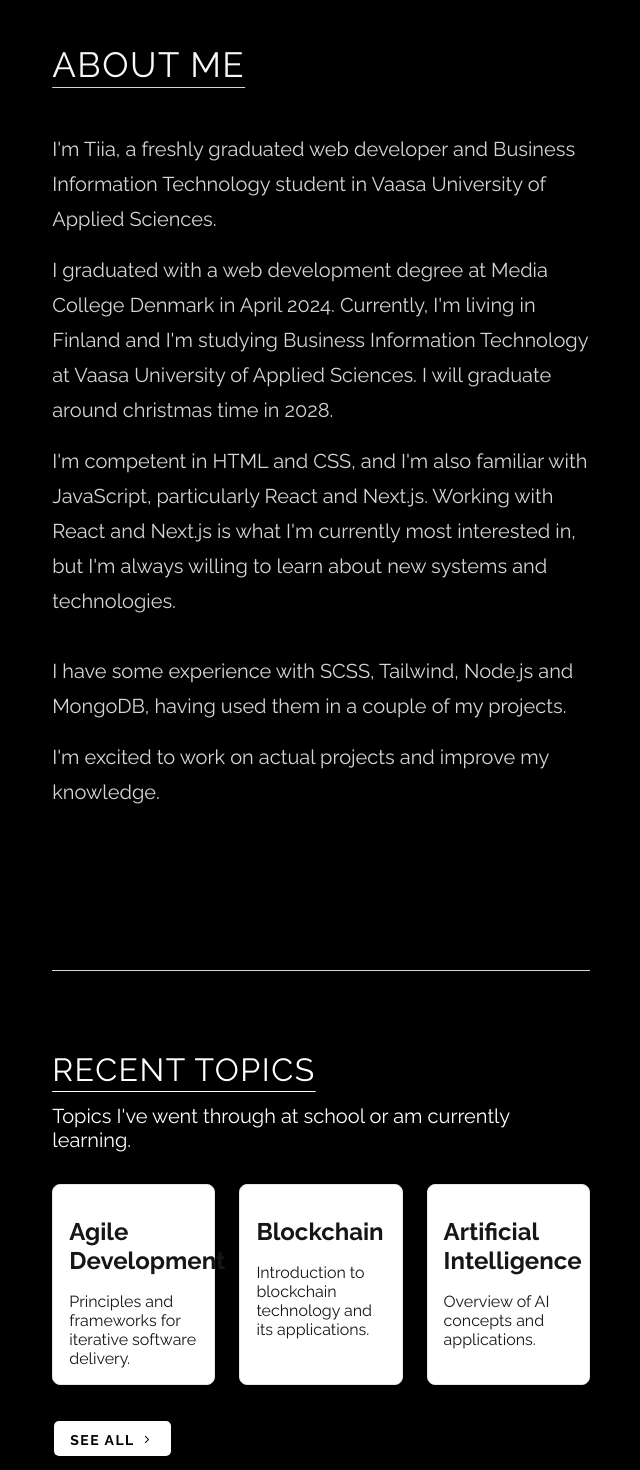
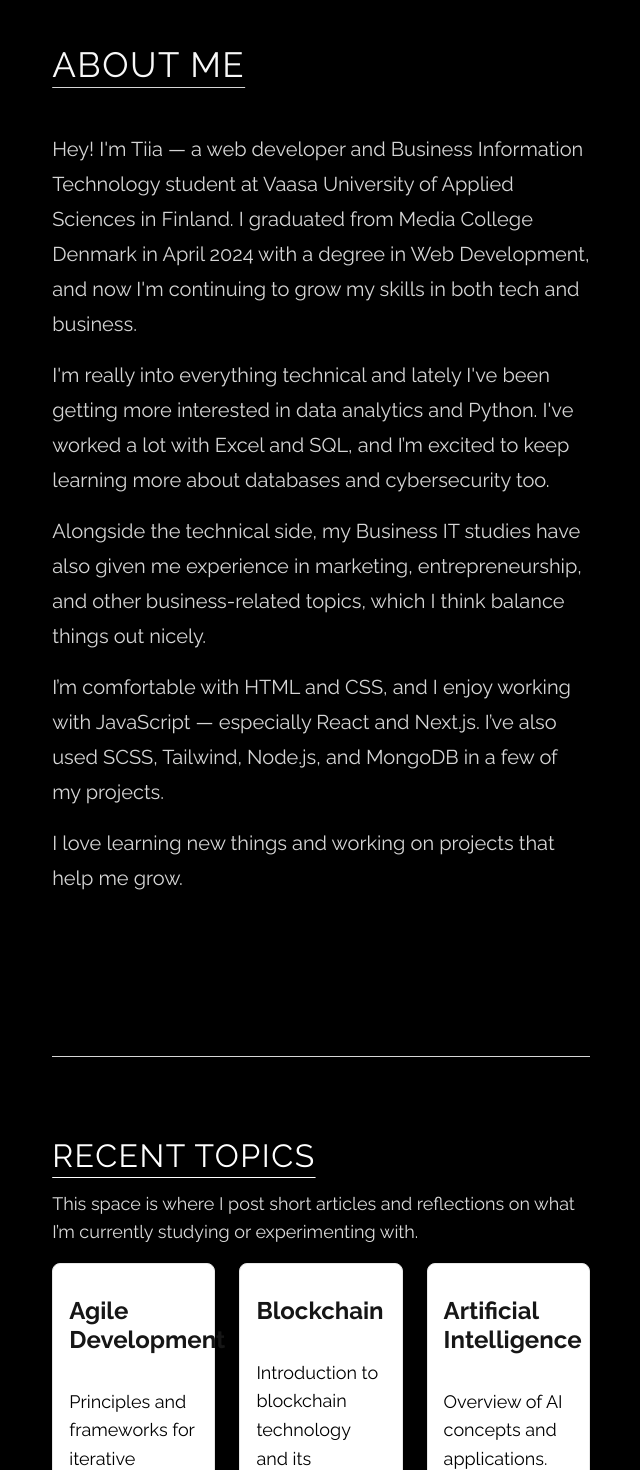
Before and after one commit to T-Pitkanen/portfolio-old, a Next.js app: page / in a window 1280 px wide. Shown: the part 660-2130 px from the top of the page, without its empty margins (319-959 px from the left). Built offline with nearby package versions, Linux system fonts and the light colour scheme.

Commit message:
about text

```diff
--- a/src/app/components/about/about.js
+++ b/src/app/components/about/about.js
@@ -5,25 +5,36 @@ const About = () => {
     <div className={styles.container}>
       <div className={styles.aboutText}>
         <h2>ABOUT ME</h2>
-        <p>I'm Tiia, a freshly graduated web developer and Business Information Technology student in Vaasa University of Applied Sciences.</p>
         <p>
-          I graduated with a web development degree at Media College Denmark in
-          April 2024. Currently, I'm living in Finland and I'm studying Business
-          Information Technology at Vaasa University of Applied Sciences. I will
-          graduate around christmas time in 2028.
+          {" "}
+          Hey! I'm Tiia — a web developer and Business Information Technology
+          student at Vaasa University of Applied Sciences in Finland. I
+          graduated from Media College Denmark in April 2024 with a degree in
+          Web Development, and now I'm continuing to grow my skills in both tech
+          and business.{" "}
         </p>{" "}
         <p>
           {" "}
-          I'm competent in HTML and CSS, and I'm also familiar with JavaScript,
-          particularly React and Next.js. Working with React and Next.js is what I'm
-          currently most interested in, but I'm always willing to learn about
-          new systems and technologies.<br></br><br></br>I have some
-          experience with SCSS, Tailwind, Node.js and MongoDB, having
-          used them in a couple of my projects.
+          I'm really into everything technical and lately I've been getting more
+          interested in data analytics and Python. I've worked a lot with Excel
+          and SQL, and I’m excited to keep learning more about databases and
+          cybersecurity too.{" "}
         </p>{" "}
         <p>
           {" "}
-          I'm excited to work on actual projects and improve my knowledge.
+          Alongside the technical side, my Business IT studies have also given
+          me experience in marketing, entrepreneurship, and other
+          business-related topics, which I think balance things out nicely.{" "}
+        </p>{" "}
+        <p>
+          {" "}
+          I’m comfortable with HTML and CSS, and I enjoy working with JavaScript
+          — especially React and Next.js. I’ve also used SCSS, Tailwind,
+          Node.js, and MongoDB in a few of my projects.{" "}
+        </p>{" "}
+        <p>
+          {" "}
+          I love learning new things and working on projects that help me grow.{" "}
         </p>
       </div>
     </div>
--- a/src/app/components/topics/topics.js
+++ b/src/app/components/topics/topics.js
@@ -2,7 +2,6 @@ import Link from "next/link";
 import styles from "./topics.module.css";
 import topics from "@/data/topicsData";
 import { IoIosArrowForward } from "react-icons/io";
-
 
 export default function TopicsPage({ limit }) {
   const display = typeof limit === "number" ? topics.slice(0, limit) : topics;
@@ -10,7 +9,12 @@ export default function TopicsPage({ limit }) {
   return (
     <main className={styles.container}>
       <h1>RECENT TOPICS</h1>
-      <p className={styles.intro}>Topics I've went through at school or am currently learning.</p>
+
+      <p>
+        {" "}
+        This space is where I post short articles and reflections on what I’m
+        currently studying or experimenting with.
+      </p>
       <ul className={styles.list}>
         {display.map((t) => (
           <li key={t.slug} className={styles.card}>
@@ -21,12 +25,10 @@ export default function TopicsPage({ limit }) {
           </li>
         ))}
       </ul>
-
       <div className={styles.buttonContainer}>
         <Link href="/topics">
           <button type="button" className={styles.allButton}>
-            SEE ALL <IoIosArrowForward className={styles.arrowIcon} />
-
+            See All <IoIosArrowForward className={styles.arrowIcon} />
           </button>
         </Link>
       </div>
--- a/src/app/components/topics/topics.module.css
+++ b/src/app/components/topics/topics.module.css
@@ -24,6 +24,13 @@
   text-underline-offset: 10px;
 }
 
+.container p {
+  line-height: 1.6;
+  margin-top: 1rem;
+  font-size: 18px;
+  color: rgb(218, 218, 218);
+}
+
 .list {
   list-style: none;
   margin-top: 1em;
@@ -43,6 +50,10 @@
   color: rgb(14, 14, 14);
   width: 100%;
   box-sizing: border-box;
+}
+
+.card p {
+  color: black;
 }
 
 .link {
```
